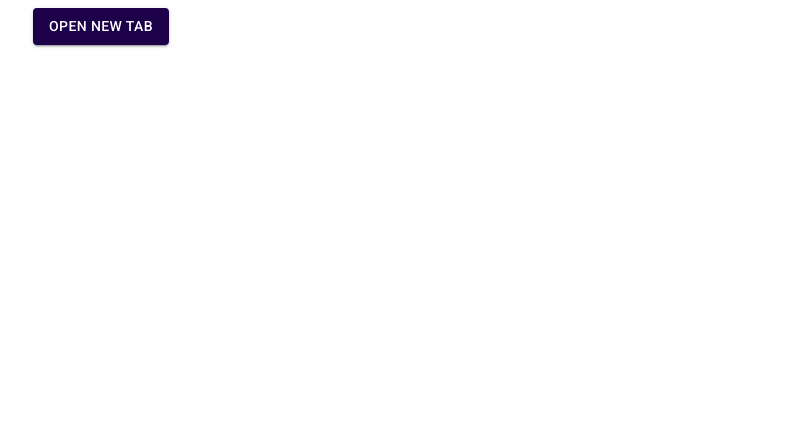
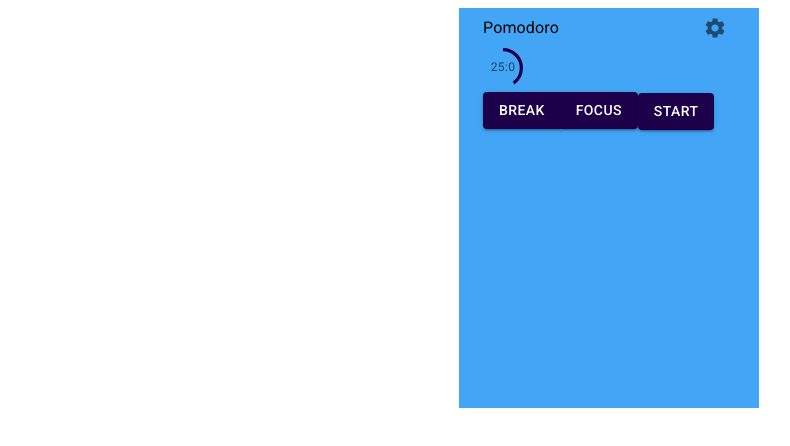
Before and after one commit to OwenTruong/Dorozoids, a React (Vite) app in the folder client/: page / in a window 1280 px wide. Shown: the top 446 px of the page, without its empty margins (31-821 px from the left). Built offline with nearby package versions, Linux system fonts and the light colour scheme.

Commit message:
added states and functions

```diff
--- a/client/src/App.tsx
+++ b/client/src/App.tsx
@@ -1,5 +1,19 @@
-import { Button, Container, ThemeProvider, createTheme } from '@mui/material';
-import browser from 'webextension-polyfill';
+import {
+  Box,
+  Button,
+  ButtonGroup,
+  Typography,
+  Container,
+  ThemeProvider,
+  createTheme,
+  IconButton,
+  useTheme,
+} from '@mui/material';
+import SettingsIcon from '@mui/icons-material/Settings';
+
+// import browser from 'webextension-polyfill';
+import ProgressBar from './ProgressBar';
+import { useEffect, useState } from 'react';
 
 const colorTheme = createTheme({
   palette: {
@@ -9,28 +23,136 @@
       dark: '#0D0026',
       contrastText: '#ffffff',
     },
-    secondary: {
-      light: '#97FBDC',
-      main: '#67F3BF',
-      dark: '#0A8541',
-      contrastText: '#000000',
-    },
-    background: {
-      paper: '#0A8541',
-    },
   },
 });
 
+// States: total time, focus state, session on/off
+
 function App() {
-  const openTab = () => {
-    browser.tabs.create({});
-  };
+  const theme = useTheme();
+  const [seconds, setSeconds] = useState([25 * 60, 5 * 60]);
+  const [activeSession, setActiveSession] = useState(false);
+  const [focusMode, setFocusMode] = useState(true);
+  const [remainingTime, setRemainingTime] = useState(
+    focusMode ? seconds[0] : seconds[1]
+  ); // from my theory, when u create a state from another state, it only resets the downstream state if the upstream state changes in any way.
+
+  const updateSeconds = (newTime: number) =>
+    setSeconds(
+      seconds.map((time, i) => (focusMode !== Boolean(i) ? newTime : time))
+    );
+
+  const timeLeft: [number, number] = [
+    Math.floor(remainingTime / 60),
+    remainingTime % 60,
+  ];
+
+  useEffect(() => {
+    if (activeSession !== true) return;
+    const timer = setInterval(() => {
+      // So in this code, we check for if we are on focus or break. If break, we stop everything including the browser tabs and automatically start the timer for focus.
+      setRemainingTime(remainingTime - 1);
+      if (!focusMode && remainingTime < 0) {
+        // switch to focus
+        // reset remaining time to focus' total time
+        // session should still be active of course
+        setFocusMode(true);
+        setRemainingTime(seconds[0]);
+        // TODO: Implement website blocking feature
+      }
+    }, 1000);
+
+    return () => {
+      clearInterval(timer);
+    };
+  });
   return (
     <ThemeProvider theme={colorTheme}>
-      <Container>
-        <Button variant="contained" onClick={openTab}>
-          Open New Tab
-        </Button>
+      <Container
+        sx={{
+          width: '300px',
+          height: '400px',
+          backgroundColor: theme.palette.primary.light,
+        }}
+      >
+        <Box
+          sx={{
+            display: 'flex',
+            justifyContent: 'space-between',
+            alignItems: 'center',
+          }}
+        >
+          <Typography>Pomodoro</Typography>
+          <IconButton>
+            <SettingsIcon />
+          </IconButton>
+        </Box>
+        <Box>
+          <ProgressBar
+            value={40}
+            timeLeft={timeLeft}
+            seconds={seconds}
+            activeSession={activeSession}
+            setRemainingTime={setRemainingTime}
+            updateTimer={updateSeconds}
+          />
+        </Box>
+        <Box>
+          <ButtonGroup>
+            <Button
+              variant="contained"
+              onClick={() => {
+                if (focusMode && !activeSession) {
+                  setFocusMode(false);
+                  setRemainingTime(seconds[1]);
+                }
+              }}
+            >
+              Break
+            </Button>
+            <Button
+              variant="contained"
+              onClick={() => {
+                if (!focusMode && !activeSession) {
+                  setFocusMode(true);
+                  setRemainingTime(seconds[0]);
+                }
+              }}
+            >
+              Focus
+            </Button>
+          </ButtonGroup>
+          {!activeSession ? (
+            <Button
+              variant="contained"
+              onClick={() => {
+                setActiveSession(true);
+              }}
+            >
+              Start
+            </Button>
+          ) : (
+            <ButtonGroup>
+              <Button
+                variant="contained"
+                onClick={() => {
+                  setActiveSession(false);
+                }}
+              >
+                Pause
+              </Button>
+              <Button
+                variant="contained"
+                onClick={() => {
+                  setActiveSession(false);
+                  setRemainingTime(focusMode ? seconds[0] : seconds[1]);
+                }}
+              >
+                Reset
+              </Button>
+            </ButtonGroup>
+          )}
+        </Box>
       </Container>
     </ThemeProvider>
   );
--- /dev/null
+++ b/client/src/ProgressBar.tsx
@@ -0,0 +1,97 @@
+import CircularProgress, {
+  CircularProgressProps,
+} from '@mui/material/CircularProgress';
+import Typography from '@mui/material/Typography';
+import Box from '@mui/material/Box';
+import { useRef, useState } from 'react';
+import { TextField } from '@mui/material';
+
+export default function ProgressBar(
+  props: CircularProgressProps & {
+    value: number;
+    timeLeft: [number, number];
+    seconds: number[];
+    activeSession: boolean;
+    setRemainingTime: React.Dispatch<React.SetStateAction<number>>;
+    updateTimer: (newTime: number) => void;
+  }
+) {
+  // const minRef = useRef(props.timeLeft[0]);
+  // const secRef = useRef(props.timeLeft[1]);
+  const minRef = useRef<HTMLInputElement | null>(null);
+  const secRef = useRef<HTMLInputElement | null>(null);
+  const [editMode, setEditMode] = useState(false);
+  return (
+    <Box sx={{ position: 'relative', display: 'inline-flex' }}>
+      <CircularProgress variant="determinate" {...props} />
+      <Box
+        sx={{
+          top: 0,
+          left: 0,
+          bottom: 0,
+          right: 0,
+          position: 'absolute',
+          display: 'flex',
+          alignItems: 'center',
+          justifyContent: 'center',
+        }}
+      >
+        {editMode === false ? (
+          <Typography
+            variant="caption"
+            component="div"
+            color="text.secondary"
+            onClick={(e) => {
+              if (e.detail === 2) setEditMode(true);
+            }}
+          >
+            {`${props.timeLeft[0]}:${props.timeLeft[1]}`}
+          </Typography>
+        ) : (
+          <Box>
+            <TextField
+              ref={minRef}
+              onChange={(e) => {
+                if (minRef.current) minRef.current.value = e.target.value;
+              }}
+              defaultValue={props.timeLeft[0]}
+              onKeyDown={(e) => {
+                if (e.key === 'Enter' && !props.activeSession) {
+                  // Editing timer is disabled when session is active
+
+                  if (secRef.current) {
+                    props.updateTimer(Number(secRef.current.value));
+                    props.setRemainingTime(Number(secRef.current.value));
+                  }
+                  // if minute reference does not exist, something is wrong and we should disable the ability to update the max seconds of a timer
+                  setEditMode(false);
+                }
+              }}
+            />
+            <Typography>:</Typography>
+            <TextField
+              ref={secRef}
+              onChange={(e) => {
+                if (secRef.current) secRef.current.value = e.target.value;
+              }}
+              defaultValue={props.timeLeft[1]}
+              onKeyDown={(e) => {
+                if (e.key === 'Enter' && !props.activeSession) {
+                  // Editing timer is disabled when session is active
+
+                  if (secRef.current) {
+                    props.updateTimer(Number(secRef.current.value));
+                    props.setRemainingTime(Number(secRef.current.value));
+                  }
+
+                  // if minute reference does not exist, something is wrong and we should disable the ability to update the max seconds of a timer
+                  setEditMode(false);
+                }
+              }}
+            />
+          </Box>
+        )}
+      </Box>
+    </Box>
+  );
+}
```
